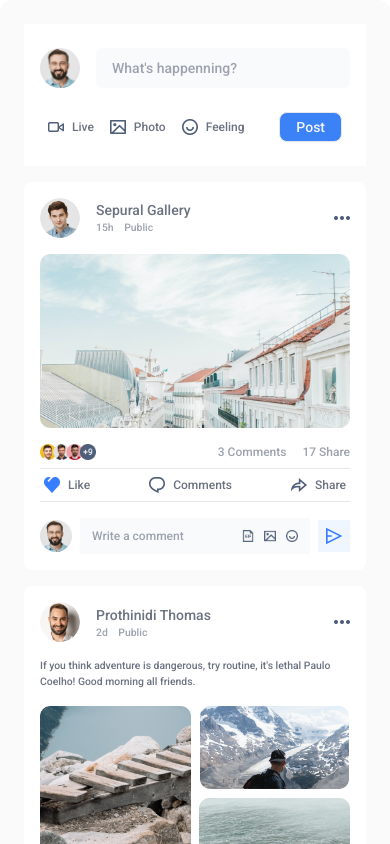
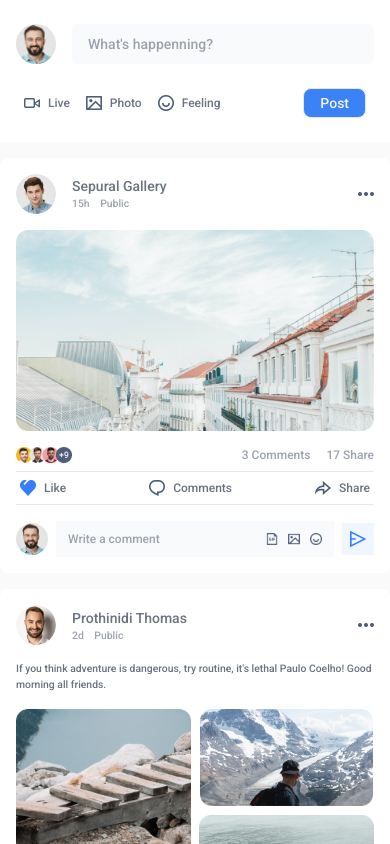
Before and after one commit to masrur-sakib/meetmax, a Next.js app: page / in a window 390 px wide. Shown: the top 844 px of the page. Built offline with nearby package versions, Linux system fonts and the light colour scheme.

Commit message:
side & top padding issue for smail screen fixed.

```diff
--- a/src/components/Feed/Feed.jsx
+++ b/src/components/Feed/Feed.jsx
@@ -15,7 +15,7 @@ export default function Feed() {
 
       {/* Feed with Sidebar */}
       <div className='flex-1 bg-zinc-50 rounded-xl'>
-        <div className='px-6 pt-6 pb-10 flex justify-between items-start space-x-4 xl:space-x-8'>
+        <div className='sm:px-6 sm:pt-6 sm:pb-10 flex justify-between items-start space-x-4 xl:space-x-8'>
           {/* Feed */}
           <div className='flex-1 text-gray-500'>
             <PublishPostCard />
```
